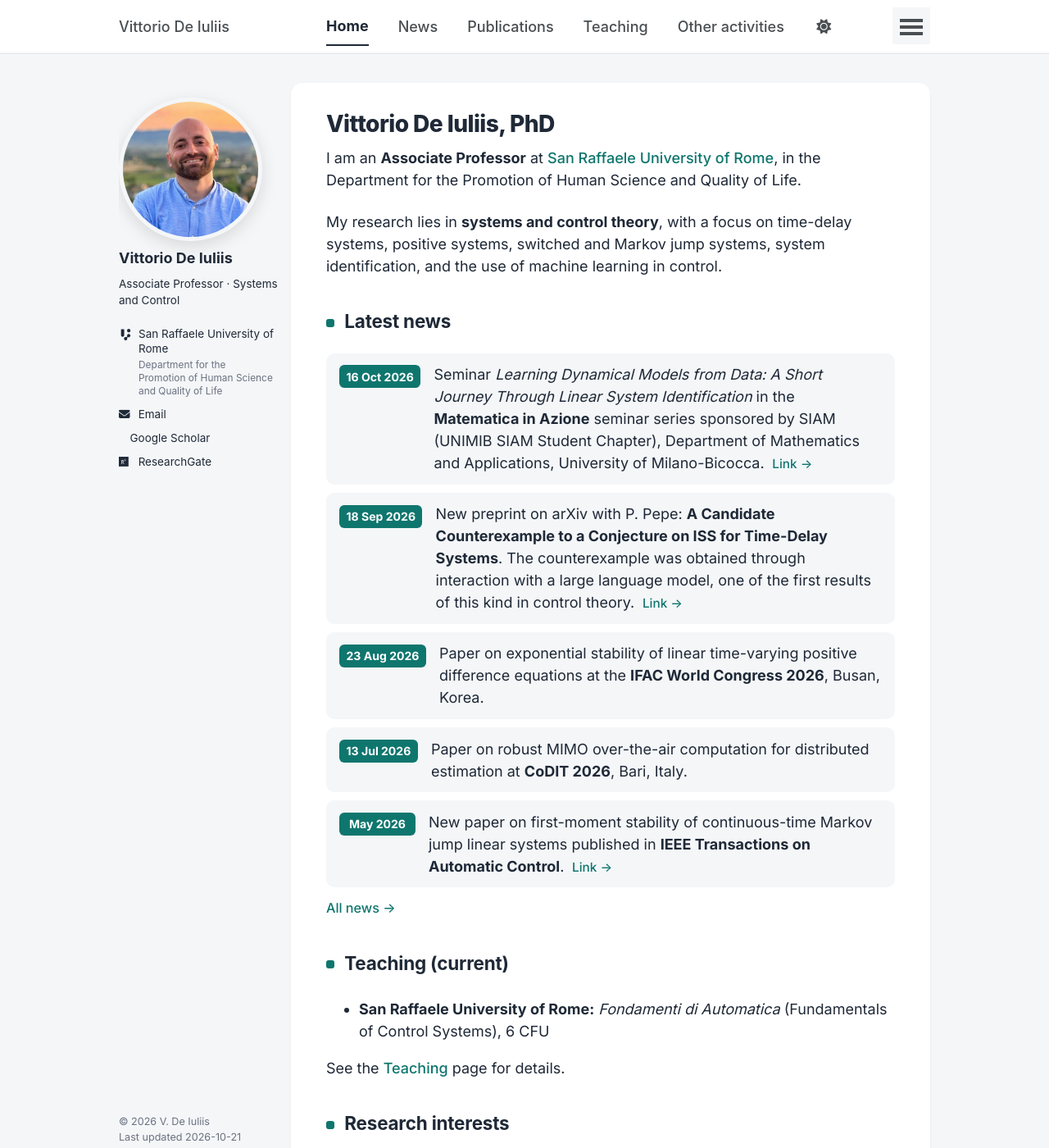
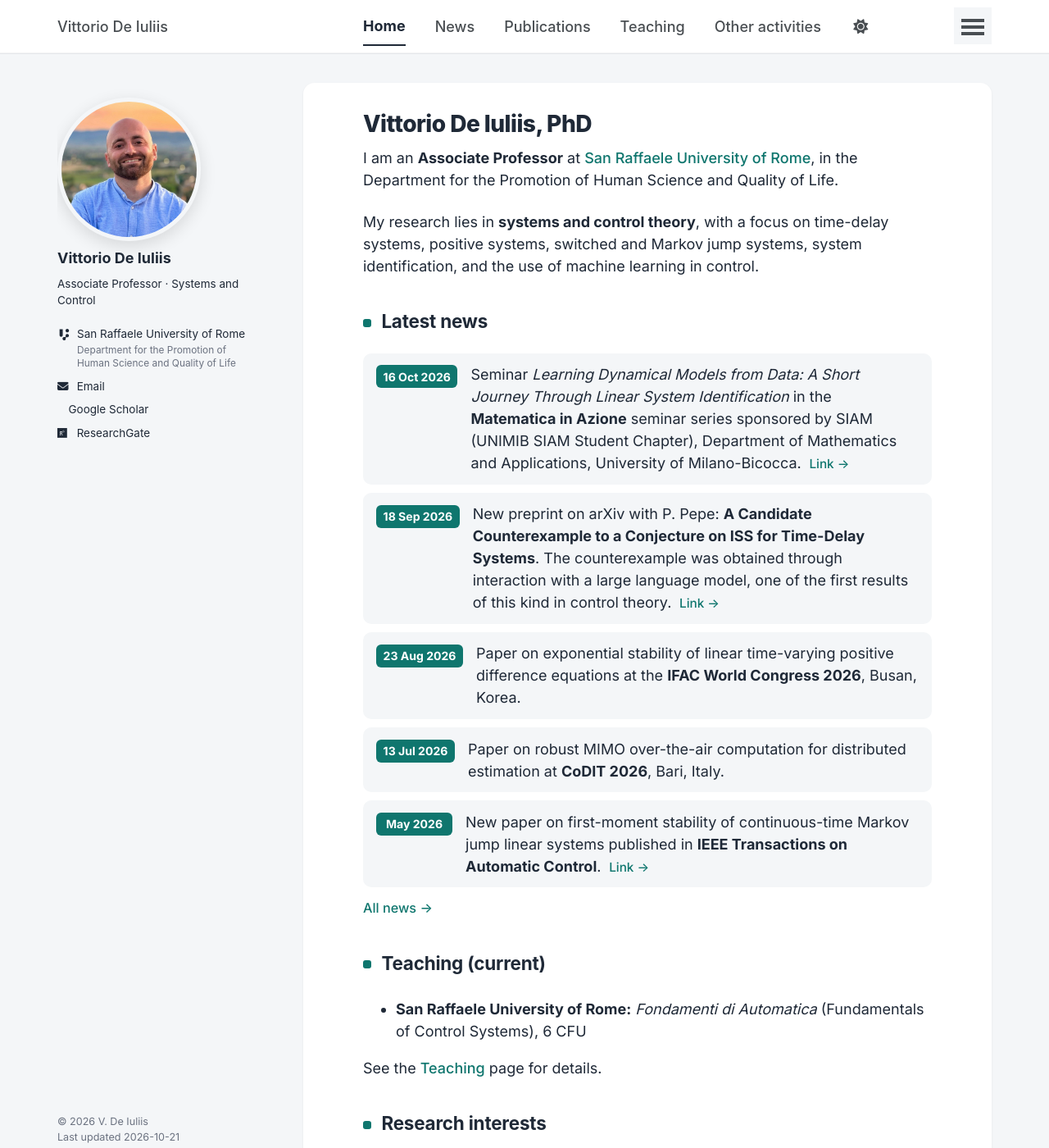
Before and after one commit to vdeiuliis/vdeiuliis.github.io, a Jekyll site: the page built from _pages/about.md, in a window 1280 px wide and 1400 px high. Shown: the whole window at 82% size. Built offline with Jekyll 4.4.1, drawn with Linux system fonts in a browser that asks for light colours; a style sheet for code colours, icons or effects is not loaded.

Commit message:
Fixed-width desktop layout: no overlap, wider centred block

```diff
--- a/_sass/_custom-modern.scss
+++ b/_sass/_custom-modern.scss
@@ -193,16 +193,6 @@ html[data-theme="dark"] .news-date { color: #0f1419; }
 .greedy-nav .visible-links li,
 .greedy-nav .hidden-links li { background: transparent; }
 
-/* Wide screens: start the menu ("Home") exactly where the page text starts.
-   The page column begins at 21.19% of the container + 2.4em card padding;
-   the container is 889px wide (1024-1279px screens) or 990px (>=1280px, see below). */
-@media (min-width: 1024px) {
-  .greedy-nav .visible-links .masthead__menu-item--lg { width: 213.6px; min-width: 213.6px; }
-}
-@media (min-width: 1280px) {
-  .greedy-nav .visible-links .masthead__menu-item--lg { width: 235px; min-width: 235px; }
-}
-
 /* Copyright: at the bottom of the left column on wide screens,
    as a plain line at the end of the page on phones/tablets */
 .sidebar__copyright { display: none; }
@@ -272,18 +262,37 @@ ol.pub-list { list-style: none; padding-left: 0; margin-left: 0; }
 .pub-entry { display: grid; grid-template-columns: 3.4em 1fr; column-gap: .6em; align-items: baseline; }
 .pub-label { font-weight: 700; color: var(--c-accent); font-variant-numeric: tabular-nums; white-space: nowrap; }
 
-/* Content width: on wide screens every page's white card is capped so that running
-   text has about 80 characters per line (readability guideline). */
+/* ==========================================================================
+   DESKTOP LAYOUT (>= 1024px): fixed-width left column + content card,
+   centred in the window. Replaces the theme's percentage grid, whose left
+   column grew with the window and could overlap the content.
+   - 1024-1279px: container 889px = column 190 + gap 36 + card 663
+   - >= 1280px:   container 1140px = column 250 + gap 50 + card 840
+     (card side padding 73px -> ~694px of text = about 80 characters per line)
+   The menu starts exactly where the page text starts ("Home" above the text).
+   ========================================================================== */
 @media (min-width: 1024px) {
-  .page { padding-right: 0; }
+  .sidebar { width: 190px !important; max-width: 190px !important; }
+  .page,
+  .archive {
+    float: right !important;
+    width: calc(100% - 226px) !important;
+    margin: 0 !important;
+    padding-left: 0 !important;
+    padding-right: 0 !important;
+  }
   .page__inner-wrap,
-  .archive__inner-wrap { max-width: 780px; }
+  .archive__inner-wrap { max-width: none; }
+  /* Home link text = 226px + 43.2px card padding; links have an 18px left margin */
+  .greedy-nav .visible-links .masthead__menu-item--lg { width: 251px; min-width: 251px; }
 }
-
-/* Balanced layout on large screens: the whole block (left column + 780px card)
-   is centred in the window, with equal empty margins on both sides.
-   990px container = 21.19% for the left column + 780px card (+ 2 x 18px padding). */
 @media (min-width: 1280px) {
   .masthead__inner-wrap,
-  #main { max-width: 1026px; }
+  #main { max-width: 1176px; }   /* 1140px + 2 x 18px padding */
+  .sidebar { width: 250px !important; max-width: 250px !important; }
+  .page,
+  .archive { width: calc(100% - 300px) !important; }
+  .page__inner-wrap,
+  .archive__inner-wrap { padding-left: 73px; padding-right: 73px; }
+  .greedy-nav .visible-links .masthead__menu-item--lg { width: 355px; min-width: 355px; }
 }
```
